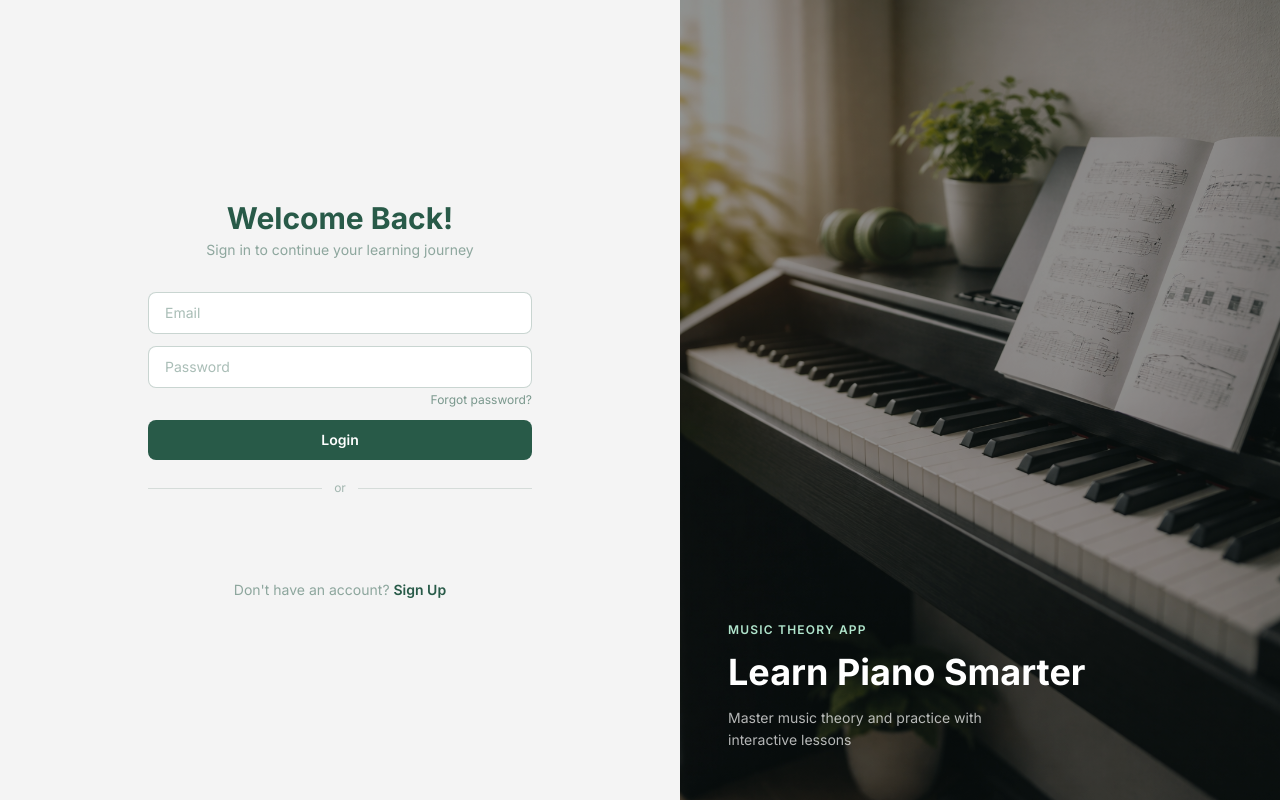
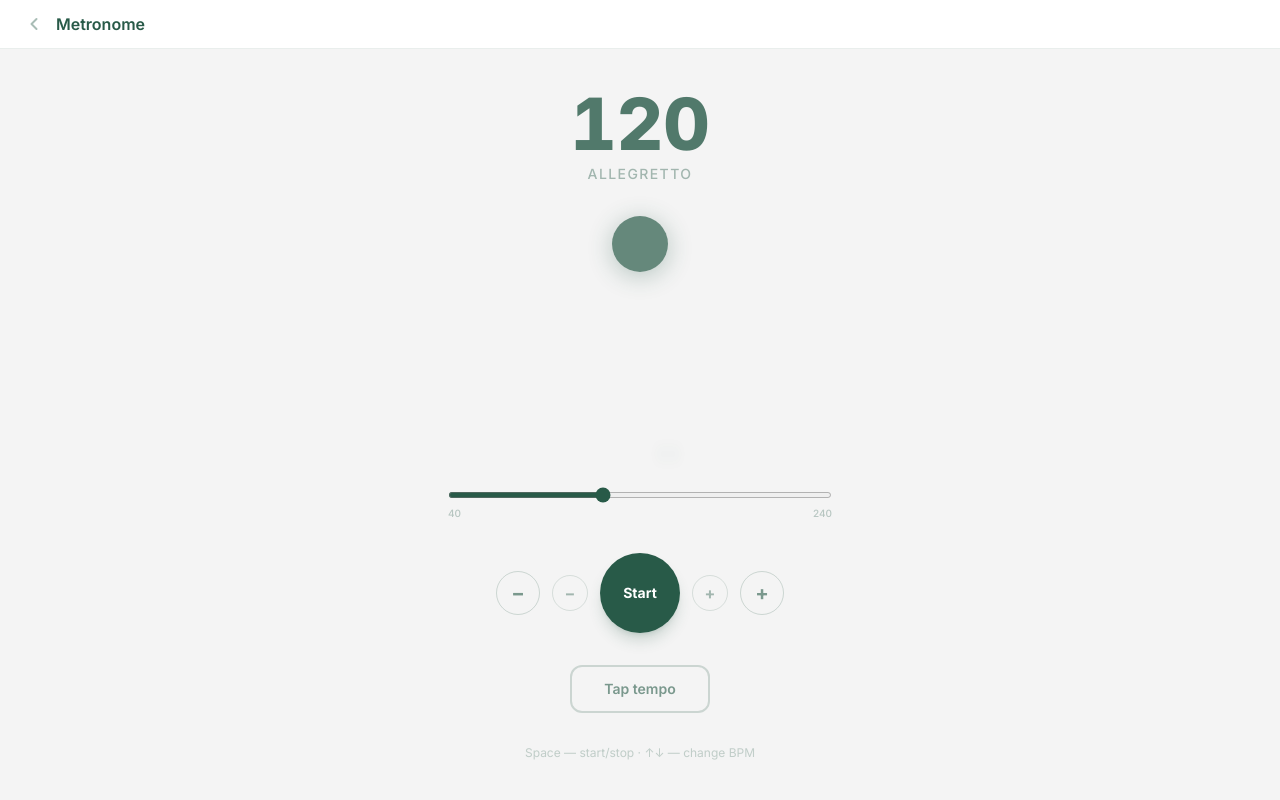
Before and after one commit to Homka23/diploma-app, a React (Vite) app in the folder frontend/: page /metronome in a window 1280 px wide. Before the commit this address led to /login. Built offline with nearby package versions, Linux system fonts and the light colour scheme; no server answers; what soundfont-player would draw is missing.

Commit message:
feat: add metronome page with bouncing ball animation
- New /metronome route with full-page metronome
- Bouncing ball animation synced to BPM via CSS custom properties
- Tap tempo, keyboard shortcuts, tempo labels (Grave→Presto)
- Metronome + Practice links on homepage

```diff
--- a/frontend/src/App.jsx
+++ b/frontend/src/App.jsx
@@ -8,6 +8,7 @@ import LessonPage           from './pages/LessonPage';
 import ProfilePage          from './pages/ProfilePage';
 import AdminPage            from './pages/AdminPage';
 import PracticePage         from './pages/PracticePage';
+import MetronomePage        from './pages/MetronomePage';
 
 export default function App() {
   return (
@@ -21,6 +22,7 @@ export default function App() {
       <Route path="/profile"          element={<ProfilePage />} />
       <Route path="/admin"            element={<AdminPage />} />
       <Route path="/practice"         element={<PracticePage />} />
+      <Route path="/metronome"        element={<MetronomePage />} />
       <Route path="*"                 element={<Navigate to="/login" replace />} />
     </Routes>
   );
--- a/frontend/src/index.css
+++ b/frontend/src/index.css
@@ -111,6 +111,26 @@ html, body {
   overflow-x: hidden;
 }
 
+/* Metronome ball */
+@keyframes ball-drop {
+  0%   { transform: translateY(0)      scaleX(1)   scaleY(1);   animation-timing-function: cubic-bezier(0.55, 0, 1, 0.45); }
+  48%  { transform: translateY(var(--ball-travel)) scaleX(1) scaleY(1); animation-timing-function: cubic-bezier(0, 0, 0, 1); }
+  52%  { transform: translateY(var(--ball-travel)) scaleX(1.45) scaleY(0.62); }
+  56%  { transform: translateY(var(--ball-travel)) scaleX(1)   scaleY(1);   animation-timing-function: cubic-bezier(0, 0.55, 0.45, 1); }
+  100% { transform: translateY(0)      scaleX(1)   scaleY(1); }
+}
+.ball-bounce {
+  animation: ball-drop var(--ball-duration) ease-in-out infinite;
+}
+
+@keyframes shadow-pulse {
+  0%, 100% { transform: scaleX(0.5);  opacity: 0.15; }
+  50%       { transform: scaleX(1.4); opacity: 0.35; }
+}
+.shadow-pulse {
+  animation: shadow-pulse var(--ball-duration) ease-in-out infinite;
+}
+
 .piano-scroll::-webkit-scrollbar {
   height: 6px;
 }
--- a/frontend/src/pages/HomePage.jsx
+++ b/frontend/src/pages/HomePage.jsx
@@ -423,11 +423,24 @@ export default function HomePage() {
           </div>
         </div>
 
-        {/* ── Practice ── */}
-        <Link to="/practice"
-          className="flex items-center justify-between gap-3 rounded-xl border border-primary/10 bg-white px-4 py-3 transition-all hover:border-primary/25 hover:shadow-sm animate-fade-slide-up"
-          style={{ animationDelay: '210ms' }}>
-          <div className="flex items-center gap-3 min-w-0">
+        {/* ── Tools row ── */}
+        <div className="flex gap-2 animate-fade-slide-up" style={{ animationDelay: '210ms' }}>
+
+          {/* Metronome */}
+          <Link to="/metronome"
+            className="flex-1 flex items-center gap-3 rounded-xl border border-primary/10 bg-white px-4 py-3 transition-all hover:border-primary/25 hover:shadow-sm">
+            <div className="flex-shrink-0 flex items-center justify-center h-8 w-8 rounded-lg bg-primary/8 text-primary/50">
+              <svg className="h-4 w-4" viewBox="0 0 24 24" fill="none" stroke="currentColor" strokeWidth="1.8" strokeLinecap="round" strokeLinejoin="round">
+                <path d="M12 2v4M12 18v4M6 6l2.5 2.5M15.5 15.5L18 18M2 12h4M18 12h4M6 18l2.5-2.5M15.5 8.5L18 6"/>
+                <circle cx="12" cy="12" r="3"/>
+              </svg>
+            </div>
+            <span className="text-sm font-medium text-primary">Metronome</span>
+          </Link>
+
+          {/* Practice */}
+          <Link to="/practice"
+            className="flex-1 flex items-center gap-3 rounded-xl border border-primary/10 bg-white px-4 py-3 transition-all hover:border-primary/25 hover:shadow-sm">
             <div className="flex-shrink-0 flex items-center justify-center h-8 w-8 rounded-lg bg-primary/8 text-primary/50">
               <svg className="h-4 w-4" viewBox="0 0 24 24" fill="none" stroke="currentColor" strokeWidth="1.8" strokeLinecap="round" strokeLinejoin="round">
                 <path d="M12 2a3 3 0 0 0-3 3v7a3 3 0 0 0 6 0V5a3 3 0 0 0-3-3z" />
@@ -436,15 +449,10 @@ export default function HomePage() {
                 <line x1="8" y1="23" x2="16" y2="23" />
               </svg>
             </div>
-            <div>
-              <span className="text-sm font-medium text-primary">Free Transcription Practice</span>
-              <p className="text-xs text-primary/40">Choose any task and practice anytime</p>
-            </div>
-          </div>
-          <svg className="h-4 w-4 text-primary/30 flex-shrink-0" viewBox="0 0 20 20" fill="currentColor">
-            <path fillRule="evenodd" d="M10.293 3.293a1 1 0 011.414 0l6 6a1 1 0 010 1.414l-6 6a1 1 0 01-1.414-1.414L14.586 11H3a1 1 0 110-2h11.586l-4.293-4.293a1 1 0 010-1.414z" clipRule="evenodd" />
-          </svg>
-        </Link>
+            <span className="text-sm font-medium text-primary">Practice</span>
+          </Link>
+
+        </div>
 
         {/* ── Curriculum ── */}
         <div className="animate-fade-slide-up" style={{ animationDelay: '240ms' }}>
--- /dev/null
+++ b/frontend/src/pages/MetronomePage.jsx
@@ -0,0 +1,221 @@
+import { useState, useEffect, useRef, useCallback } from 'react';
+import { useNavigate } from 'react-router-dom';
+
+const MIN_BPM = 40;
+const MAX_BPM = 240;
+
+const TEMPO_MARKS = [
+  { bpm: 40,  label: 'Grave' },
+  { bpm: 60,  label: 'Largo' },
+  { bpm: 76,  label: 'Adagio' },
+  { bpm: 92,  label: 'Andante' },
+  { bpm: 108, label: 'Moderato' },
+  { bpm: 120, label: 'Allegretto' },
+  { bpm: 144, label: 'Allegro' },
+  { bpm: 176, label: 'Vivace' },
+  { bpm: 208, label: 'Presto' },
+];
+
+function getTempoLabel(bpm) {
+  let best = TEMPO_MARKS[0];
+  for (const m of TEMPO_MARKS) {
+    if (bpm >= m.bpm) best = m;
+  }
+  return best.label;
+}
+
+export default function MetronomePage() {
+  const navigate = useNavigate();
+
+  const [bpm, setBpm]         = useState(120);
+  const [running, setRunning] = useState(false);
+  const [accent, setAccent]   = useState(false); // flash on beat
+
+  const intervalRef  = useRef(null);
+  const audioCtxRef  = useRef(null);
+  const tapTimesRef  = useRef([]);
+  const bpmRef       = useRef(bpm);
+
+  useEffect(() => { bpmRef.current = bpm; }, [bpm]);
+
+  // ── audio click ──
+  function click(isAccent = false) {
+    if (!audioCtxRef.current) audioCtxRef.current = new AudioContext();
+    const ctx  = audioCtxRef.current;
+    const osc  = ctx.createOscillator();
+    const gain = ctx.createGain();
+    osc.connect(gain);
+    gain.connect(ctx.destination);
+    osc.frequency.value = isAccent ? 1200 : 880;
+    gain.gain.setValueAtTime(isAccent ? 0.5 : 0.35, ctx.currentTime);
+    gain.gain.exponentialRampToValueAtTime(0.001, ctx.currentTime + 0.04);
+    osc.start(ctx.currentTime);
+    osc.stop(ctx.currentTime + 0.04);
+    setAccent(true);
+    setTimeout(() => setAccent(false), 80);
+  }
+
+  // ── start / stop ──
+  const startMetronome = useCallback(() => {
+    clearInterval(intervalRef.current);
+    click(true);
+    intervalRef.current = setInterval(() => {
+      click(false);
+    }, (60 / bpmRef.current) * 1000);
+    setRunning(true);
+  }, []);
+
+  const stopMetronome = useCallback(() => {
+    clearInterval(intervalRef.current);
+    setRunning(false);
+  }, []);
+
+  // restart when bpm changes while running
+  useEffect(() => {
+    if (running) startMetronome();
+    return () => clearInterval(intervalRef.current);
+  }, [bpm, running]);
+
+  useEffect(() => () => clearInterval(intervalRef.current), []);
+
+  // ── keyboard shortcuts ──
+  useEffect(() => {
+    function onKey(e) {
+      if (e.target.tagName === 'INPUT') return;
+      if (e.key === 'ArrowUp'   || e.key === '+') setBpm(v => Math.min(MAX_BPM, v + 1));
+      if (e.key === 'ArrowDown' || e.key === '-') setBpm(v => Math.max(MIN_BPM, v - 1));
+      if (e.key === ' ') { e.preventDefault(); setRunning(r => !r); }
+    }
+    window.addEventListener('keydown', onKey);
+    return () => window.removeEventListener('keydown', onKey);
+  }, []);
+
+  // ── tap tempo ──
+  function handleTap() {
+    const now = Date.now();
+    tapTimesRef.current.push(now);
+    if (tapTimesRef.current.length > 6) tapTimesRef.current.shift();
+    if (tapTimesRef.current.length >= 2) {
+      const gaps = [];
+      for (let i = 1; i < tapTimesRef.current.length; i++) {
+        gaps.push(tapTimesRef.current[i] - tapTimesRef.current[i - 1]);
+      }
+      const avg = gaps.reduce((a, b) => a + b, 0) / gaps.length;
+      setBpm(Math.max(MIN_BPM, Math.min(MAX_BPM, Math.round(60000 / avg))));
+    }
+    if (!running) startMetronome();
+  }
+
+  const beatSec     = 60 / bpm;
+  const ballTravel  = 180;
+
+  return (
+    <div className="min-h-screen bg-[#F4F4F4] flex flex-col">
+
+      {/* ── Header ── */}
+      <header className="bg-white border-b border-primary/10 px-4 sm:px-6 py-3 flex items-center gap-3 flex-shrink-0">
+        <button onClick={() => navigate('/home')}
+          className="text-primary/40 hover:text-primary transition-colors">
+          <svg className="h-5 w-5" viewBox="0 0 20 20" fill="none" stroke="currentColor" strokeWidth="2" strokeLinecap="round" strokeLinejoin="round">
+            <path d="M12.5 5l-5 5 5 5" />
+          </svg>
+        </button>
+        <h1 className="font-semibold text-primary">Metronome</h1>
+      </header>
+
+      {/* ── Body ── */}
+      <div className="flex flex-col items-center justify-center flex-1 px-4 py-8 gap-8">
+
+        {/* ── BPM display ── */}
+        <div className="flex flex-col items-center gap-1">
+          <div className={`text-7xl font-black tabular-nums transition-colors duration-75 ${accent ? 'text-primary' : 'text-primary/80'}`}>
+            {bpm}
+          </div>
+          <div className="text-sm font-medium text-primary/40 tracking-widest uppercase">
+            {getTempoLabel(bpm)}
+          </div>
+        </div>
+
+        {/* ── Ball animation area ── */}
+        <div className="relative flex flex-col items-center" style={{ height: `${ballTravel + 64}px`, width: '120px' }}>
+          {/* Ball */}
+          <div
+            className={`ball-bounce w-14 h-14 rounded-full flex-shrink-0 ${accent ? 'bg-primary' : 'bg-primary/70'} transition-colors duration-75`}
+            style={{
+              '--ball-duration': `${beatSec}s`,
+              '--ball-travel':   `${ballTravel}px`,
+              animationPlayState: running ? 'running' : 'paused',
+              boxShadow: '0 4px 24px rgba(40,90,72,0.3)',
+            }}
+          />
+          {/* Shadow on ground */}
+          <div
+            className="shadow-pulse absolute bottom-0 left-1/2 h-3 w-14 rounded-full bg-primary/20 blur-sm"
+            style={{
+              '--ball-duration': `${beatSec}s`,
+              animationPlayState: running ? 'running' : 'paused',
+              transform: 'translateX(-50%)',
+            }}
+          />
+        </div>
+
+        {/* ── BPM slider ── */}
+        <div className="w-full max-w-sm flex flex-col gap-2">
+          <input
+            type="range" min={MIN_BPM} max={MAX_BPM} value={bpm}
+            onChange={e => setBpm(Number(e.target.value))}
+            className="w-full accent-primary h-1.5 rounded-full cursor-pointer"
+          />
+          <div className="flex justify-between text-[10px] text-primary/30 font-medium">
+            <span>{MIN_BPM}</span>
+            <span>{MAX_BPM}</span>
+          </div>
+        </div>
+
+        {/* ── BPM +/- controls ── */}
+        <div className="flex items-center gap-3">
+          <button onClick={() => setBpm(v => Math.max(MIN_BPM, v - 5))}
+            className="w-11 h-11 rounded-full border border-primary/20 text-primary/60 text-xl font-bold hover:bg-primary/5 transition-colors flex items-center justify-center">
+            −
+          </button>
+          <button onClick={() => setBpm(v => Math.max(MIN_BPM, v - 1))}
+            className="w-9 h-9 rounded-full border border-primary/15 text-primary/40 text-base font-bold hover:bg-primary/5 transition-colors flex items-center justify-center">
+            −
+          </button>
+
+          <button
+            onClick={() => setRunning(r => !r)}
+            className={`w-20 h-20 rounded-full text-sm font-bold transition-all shadow-lg flex items-center justify-center ${
+              running
+                ? 'bg-primary text-white shadow-primary/30 scale-95'
+                : 'bg-primary text-white shadow-primary/20 hover:scale-105'
+            }`}>
+            {running ? 'Stop' : 'Start'}
+          </button>
+
+          <button onClick={() => setBpm(v => Math.min(MAX_BPM, v + 1))}
+            className="w-9 h-9 rounded-full border border-primary/15 text-primary/40 text-base font-bold hover:bg-primary/5 transition-colors flex items-center justify-center">
+            +
+          </button>
+          <button onClick={() => setBpm(v => Math.min(MAX_BPM, v + 5))}
+            className="w-11 h-11 rounded-full border border-primary/20 text-primary/60 text-xl font-bold hover:bg-primary/5 transition-colors flex items-center justify-center">
+            +
+          </button>
+        </div>
+
+        {/* ── Tap tempo ── */}
+        <button
+          onClick={handleTap}
+          className="rounded-xl border-2 border-primary/20 px-8 py-3 text-sm font-semibold text-primary/60 hover:bg-primary/5 hover:border-primary/35 transition-all active:scale-95">
+          Tap tempo
+        </button>
+
+        {/* ── Keyboard hint ── */}
+        <p className="text-xs text-primary/25">
+          Space — start/stop · ↑↓ — change BPM
+        </p>
+
+      </div>
+    </div>
+  );
+}
```
